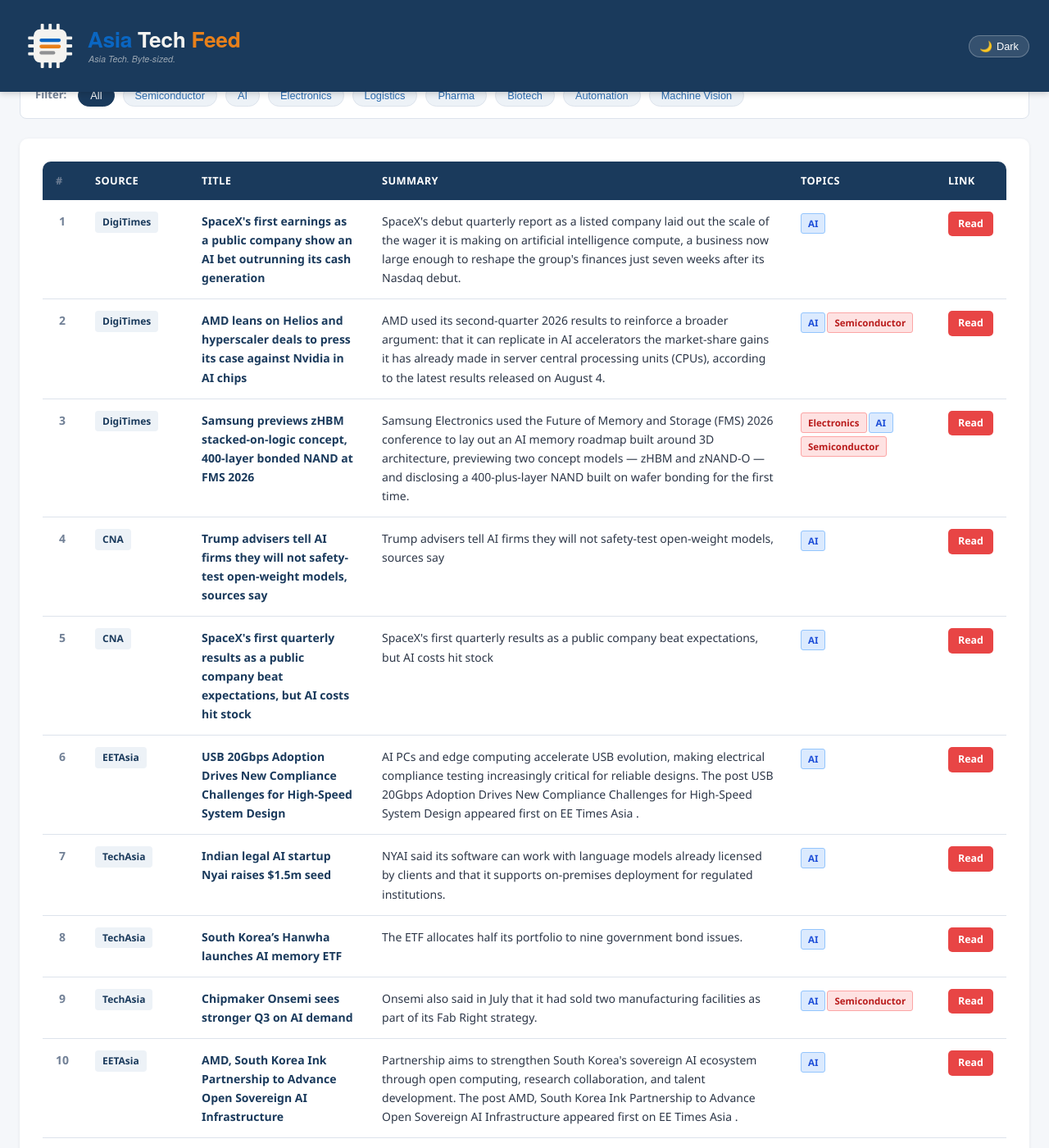
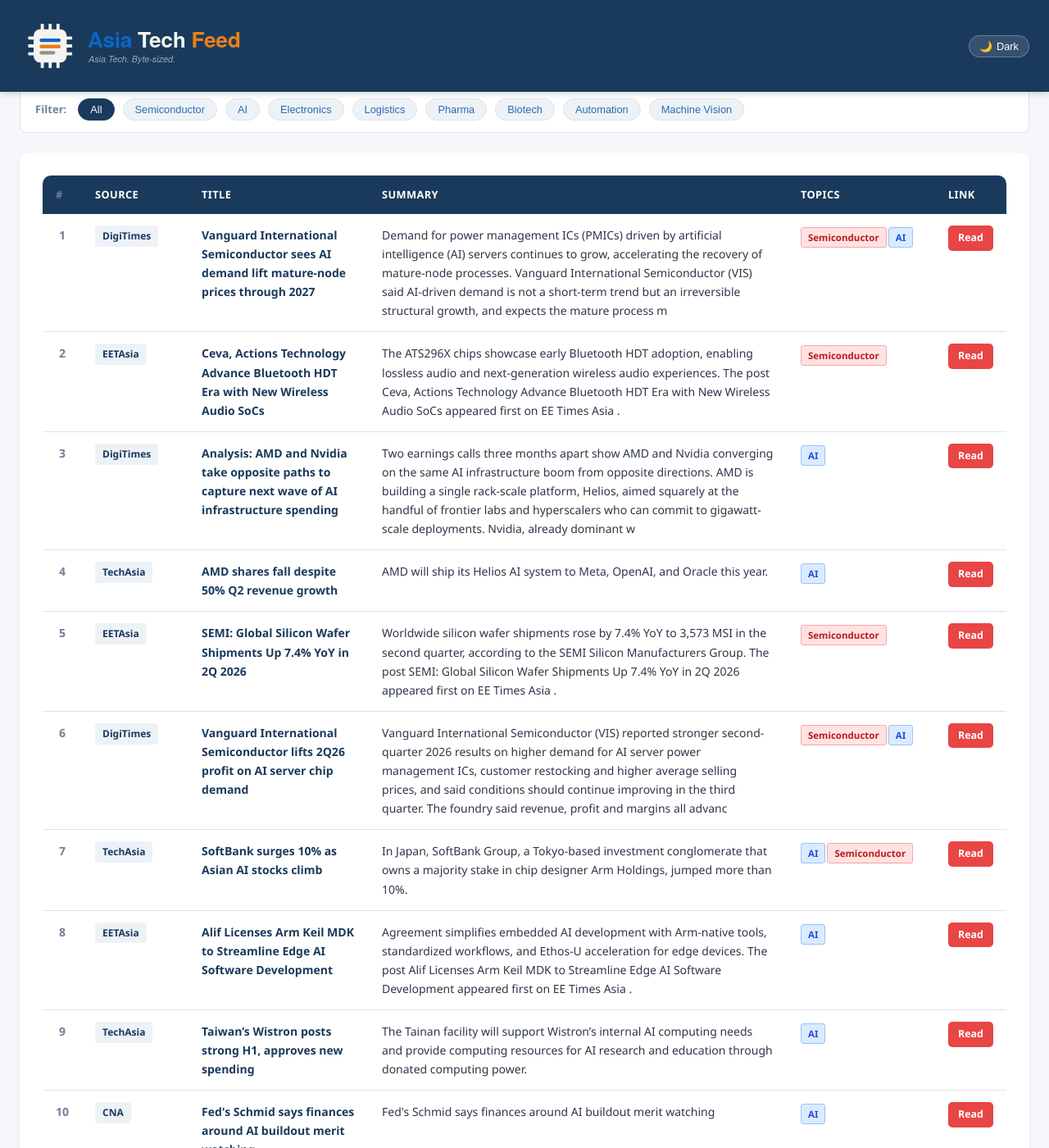
Before and after one commit to asiatechfeed/Asia-Tech-Feed, a Jekyll site: the page built from _posts/2026-08-05-asia-tech-news-digest.md, in a window 1280 px wide and 1400 px high, scrolled down 661 px. Shown: the whole window at 82% size. Built offline with Jekyll 4.4.1, drawn with Linux system fonts in a browser that asks for light colours; a script that is not in the unit is left out; some of the changed text lies outside the part shown.

Commit message:
📰 News digest 2026-08-05 (13 articles)

```diff
--- a/_posts/2026-08-05-asia-tech-news-digest.md
+++ b/_posts/2026-08-05-asia-tech-news-digest.md
@@ -1,16 +1,16 @@
 ---
 layout: post
 title: "Asia Tech News Digest - August 05, 2026"
-date: 2026-08-05 08:03:22 +0800
+date: 2026-08-05 11:18:36 +0800
 articles_count: 13
 sources_count: 5
 sources: ["CNA", "DigiTimes", "EETAsia", "NikkeiAsia", "TechAsia"]
 csv_file: /assets/data/news-2026-08-05.tsv
-featured_title: "SpaceX's first earnings as a public company show an AI bet outrunning its cash generation"
-featured_url: "https://www.digitimes.com/news/a20260805VL202/spacex-earnings-revenue-business-loss.html"
+featured_title: "Vanguard International Semiconductor sees AI demand lift mature-node prices through 2027"
+featured_url: "https://www.digitimes.com/news/a20260805PD200/vis-ai-demand-equipment-management-2027.html"
 featured_source: "DigiTimes"
-featured_summary: "SpaceX's debut quarterly report as a listed company laid out the scale of the wager it is making on artificial intelligence compute, a business now large enough to reshape the group's finances just seven weeks after its Nasdaq debut."
-featured_image: "https://img.digitimes.com/newsshow/20260805vl202_files/1_2b.jpg"
+featured_summary: "Demand for power management ICs (PMICs) driven by artificial intelligence (AI) servers continues to grow, accelerating the recovery of mature-node processes. Vanguard International Semiconductor (VIS) said AI-driven demand is not a short-term trend but an irreversible structural growth, and expects the mature process m"
+featured_image: "https://img.digitimes.com/newsshow/20260805pd200_files/1_b.jpg"
 ---
 
 <table class="news-table">
@@ -28,106 +28,106 @@ featured_image: "https://img.digitimes.com/newsshow/20260805vl202_files/1_2b.jpg
 <tr>
   <td class="col-num">1</td>
   <td class="col-source"><span class="source-badge">DigiTimes</span></td>
-  <td class="col-title"><span class="article-title">SpaceX's first earnings as a public company show an AI bet outrunning its cash generation</span></td>
-  <td class="col-summary">SpaceX's debut quarterly report as a listed company laid out the scale of the wager it is making on artificial intelligence compute, a business now large enough to reshape the group's finances just seven weeks after its Nasdaq debut.</td>
-  <td class="col-tags"><span class="tag ai">AI</span></td>
-  <td class="col-link"><a class="btn-link" href="https://www.digitimes.com/news/a20260805VL202/spacex-earnings-revenue-business-loss.html" target="_blank" rel="noopener">Read</a></td>
+  <td class="col-title"><span class="article-title">Vanguard International Semiconductor sees AI demand lift mature-node prices through 2027</span></td>
+  <td class="col-summary">Demand for power management ICs (PMICs) driven by artificial intelligence (AI) servers continues to grow, accelerating the recovery of mature-node processes. Vanguard International Semiconductor (VIS) said AI-driven demand is not a short-term trend but an irreversible structural growth, and expects the mature process m</td>
+  <td class="col-tags"><span class="tag semi">Semiconductor</span><span class="tag ai">AI</span></td>
+  <td class="col-link"><a class="btn-link" href="https://www.digitimes.com/news/a20260805PD200/vis-ai-demand-equipment-management-2027.html" target="_blank" rel="noopener">Read</a></td>
 </tr>
 <tr>
   <td class="col-num">2</td>
-  <td class="col-source"><span class="source-badge">DigiTimes</span></td>
-  <td class="col-title"><span class="article-title">AMD leans on Helios and hyperscaler deals to press its case against Nvidia in AI chips</span></td>
-  <td class="col-summary">AMD used its second-quarter 2026 results to reinforce a broader argument: that it can replicate in AI accelerators the market-share gains it has already made in server central processing units (CPUs), according to the latest results released on August 4.</td>
-  <td class="col-tags"><span class="tag ai">AI</span><span class="tag semi">Semiconductor</span></td>
-  <td class="col-link"><a class="btn-link" href="https://www.digitimes.com/news/a20260805VL201/amd-nvidia-chips-2026-revenue.html" target="_blank" rel="noopener">Read</a></td>
+  <td class="col-source"><span class="source-badge">EETAsia</span></td>
+  <td class="col-title"><span class="article-title">Ceva, Actions Technology Advance Bluetooth HDT Era with New Wireless Audio SoCs</span></td>
+  <td class="col-summary">The ATS296X chips showcase early Bluetooth HDT adoption, enabling lossless audio and next-generation wireless audio experiences. The post Ceva, Actions Technology Advance Bluetooth HDT Era with New Wireless Audio SoCs appeared first on EE Times Asia .</td>
+  <td class="col-tags"><span class="tag semi">Semiconductor</span></td>
+  <td class="col-link"><a class="btn-link" href="https://www.eetasia.com/ceva-actions-technology-advance-bluetooth-hdt-era-with-new-wireless-audio-socs/" target="_blank" rel="noopener">Read</a></td>
 </tr>
 <tr>
   <td class="col-num">3</td>
   <td class="col-source"><span class="source-badge">DigiTimes</span></td>
-  <td class="col-title"><span class="article-title">Samsung previews zHBM stacked-on-logic concept, 400-layer bonded NAND at FMS 2026</span></td>
-  <td class="col-summary">Samsung Electronics used the Future of Memory and Storage (FMS) 2026 conference to lay out an AI memory roadmap built around 3D architecture, previewing two concept models — zHBM and zNAND-O — and disclosing a 400-plus-layer NAND built on wafer bonding for the first time.</td>
-  <td class="col-tags"><span class="tag semi">Electronics</span><span class="tag ai">AI</span><span class="tag semi">Semiconductor</span></td>
-  <td class="col-link"><a class="btn-link" href="https://www.digitimes.com/news/a20260805VL200/samsung-2026-nand-dram-3d.html" target="_blank" rel="noopener">Read</a></td>
+  <td class="col-title"><span class="article-title">Analysis: AMD and Nvidia take opposite paths to capture next wave of AI infrastructure spending</span></td>
+  <td class="col-summary">Two earnings calls three months apart show AMD and Nvidia converging on the same AI infrastructure boom from opposite directions. AMD is building a single rack-scale platform, Helios, aimed squarely at the handful of frontier labs and hyperscalers who can commit to gigawatt-scale deployments. Nvidia, already dominant w</td>
+  <td class="col-tags"><span class="tag ai">AI</span></td>
+  <td class="col-link"><a class="btn-link" href="https://www.digitimes.com/news/a20260805VL210/amd-nvidia-ai-infrastructure-earnings-revenue.html" target="_blank" rel="noopener">Read</a></td>
 </tr>
 <tr>
   <td class="col-num">4</td>
-  <td class="col-source"><span class="source-badge">CNA</span></td>
-  <td class="col-title"><span class="article-title">Trump advisers tell AI firms they will not safety-test open-weight models, sources say</span></td>
-  <td class="col-summary">Trump advisers tell AI firms they will not safety-test open-weight models, sources say</td>
+  <td class="col-source"><span class="source-badge">TechAsia</span></td>
+  <td class="col-title"><span class="article-title">AMD shares fall despite 50% Q2 revenue growth</span></td>
+  <td class="col-summary">AMD will ship its Helios AI system to Meta, OpenAI, and Oracle this year.</td>
   <td class="col-tags"><span class="tag ai">AI</span></td>
-  <td class="col-link"><a class="btn-link" href="https://www.channelnewsasia.com/business/trump-advisers-tell-ai-firms-they-will-not-safety-test-open-weight-models-sources-say-6299116" target="_blank" rel="noopener">Read</a></td>
+  <td class="col-link"><a class="btn-link" href="https://www.techinasia.com/amd-roll-helios-gpu-platform-india-h2-2026" target="_blank" rel="noopener">Read</a></td>
 </tr>
 <tr>
   <td class="col-num">5</td>
-  <td class="col-source"><span class="source-badge">CNA</span></td>
-  <td class="col-title"><span class="article-title">SpaceX's first quarterly results as a public company beat expectations, but AI costs hit stock</span></td>
-  <td class="col-summary">SpaceX's first quarterly results as a public company beat expectations, but AI costs hit stock</td>
-  <td class="col-tags"><span class="tag ai">AI</span></td>
-  <td class="col-link"><a class="btn-link" href="https://www.channelnewsasia.com/business/spacexs-first-quarterly-results-public-company-beat-expectations-ai-costs-hit-stock-6299041" target="_blank" rel="noopener">Read</a></td>
+  <td class="col-source"><span class="source-badge">EETAsia</span></td>
+  <td class="col-title"><span class="article-title">SEMI: Global Silicon Wafer Shipments Up 7.4% YoY in 2Q 2026</span></td>
+  <td class="col-summary">Worldwide silicon wafer shipments rose by 7.4% YoY to 3,573 MSI in the second quarter, according to the SEMI Silicon Manufacturers Group. The post SEMI: Global Silicon Wafer Shipments Up 7.4% YoY in 2Q 2026 appeared first on EE Times Asia .</td>
+  <td class="col-tags"><span class="tag semi">Semiconductor</span></td>
+  <td class="col-link"><a class="btn-link" href="https://www.eetasia.com/semi-global-silicon-wafer-shipments-up-7-4-yoy-in-2q-2026/" target="_blank" rel="noopener">Read</a></td>
 </tr>
 <tr>
   <td class="col-num">6</td>
-  <td class="col-source"><span class="source-badge">EETAsia</span></td>
-  <td class="col-title"><span class="article-title">USB 20Gbps Adoption Drives New Compliance Challenges for High-Speed System Design</span></td>
-  <td class="col-summary">AI PCs and edge computing accelerate USB evolution, making electrical compliance testing increasingly critical for reliable designs. The post USB 20Gbps Adoption Drives New Compliance Challenges for High-Speed System Design appeared first on EE Times Asia .</td>
-  <td class="col-tags"><span class="tag ai">AI</span></td>
-  <td class="col-link"><a class="btn-link" href="https://www.eetasia.com/usb-20gbps-adoption-drives-new-compliance-challenges-for-high-speed-system-design/" target="_blank" rel="noopener">Read</a></td>
+  <td class="col-source"><span class="source-badge">DigiTimes</span></td>
+  <td class="col-title"><span class="article-title">Vanguard International Semiconductor lifts 2Q26 profit on AI server chip demand</span></td>
+  <td class="col-summary">Vanguard International Semiconductor (VIS) reported stronger second-quarter 2026 results on higher demand for AI server power management ICs, customer restocking and higher average selling prices, and said conditions should continue improving in the third quarter. The foundry said revenue, profit and margins all advanc</td>
+  <td class="col-tags"><span class="tag semi">Semiconductor</span><span class="tag ai">AI</span></td>
+  <td class="col-link"><a class="btn-link" href="https://www.digitimes.com/news/a20260805PD206/vis-ai-server-demand-profit-2026.html" target="_blank" rel="noopener">Read</a></td>
 </tr>
 <tr>
   <td class="col-num">7</td>
   <td class="col-source"><span class="source-badge">TechAsia</span></td>
-  <td class="col-title"><span class="article-title">Indian legal AI startup Nyai raises $1.5m seed</span></td>
-  <td class="col-summary">NYAI said its software can work with language models already licensed by clients and that it supports on-premises deployment for regulated institutions.</td>
-  <td class="col-tags"><span class="tag ai">AI</span></td>
-  <td class="col-link"><a class="btn-link" href="https://www.techinasia.com/courtroom-chaos-silicon-valley-ai-losing-asia" target="_blank" rel="noopener">Read</a></td>
+  <td class="col-title"><span class="article-title">SoftBank surges 10% as Asian AI stocks climb</span></td>
+  <td class="col-summary">In Japan, SoftBank Group, a Tokyo-based investment conglomerate that owns a majority stake in chip designer Arm Holdings, jumped more than 10%.</td>
+  <td class="col-tags"><span class="tag ai">AI</span><span class="tag semi">Semiconductor</span></td>
+  <td class="col-link"><a class="btn-link" href="https://www.techinasia.com/softbank-form-ai-chip-rental-venture" target="_blank" rel="noopener">Read</a></td>
 </tr>
 <tr>
   <td class="col-num">8</td>
-  <td class="col-source"><span class="source-badge">TechAsia</span></td>
-  <td class="col-title"><span class="article-title">South Korea’s Hanwha launches AI memory ETF</span></td>
-  <td class="col-summary">The ETF allocates half its portfolio to nine government bond issues.</td>
+  <td class="col-source"><span class="source-badge">EETAsia</span></td>
+  <td class="col-title"><span class="article-title">Alif Licenses Arm Keil MDK to Streamline Edge AI Software Development</span></td>
+  <td class="col-summary">Agreement simplifies embedded AI development with Arm-native tools, standardized workflows, and Ethos-U acceleration for edge devices. The post Alif Licenses Arm Keil MDK to Streamline Edge AI Software Development appeared first on EE Times Asia .</td>
   <td class="col-tags"><span class="tag ai">AI</span></td>
-  <td class="col-link"><a class="btn-link" href="https://www.techinasia.com/coupang-fire-shifts-focus-damage-insurance-claims" target="_blank" rel="noopener">Read</a></td>
+  <td class="col-link"><a class="btn-link" href="https://www.eetasia.com/alif-licenses-arm-keil-mdk-to-streamline-edge-ai-software-development/" target="_blank" rel="noopener">Read</a></td>
 </tr>
 <tr>
   <td class="col-num">9</td>
   <td class="col-source"><span class="source-badge">TechAsia</span></td>
-  <td class="col-title"><span class="article-title">Chipmaker Onsemi sees stronger Q3 on AI demand</span></td>
-  <td class="col-summary">Onsemi also said in July that it had sold two manufacturing facilities as part of its Fab Right strategy.</td>
-  <td class="col-tags"><span class="tag ai">AI</span><span class="tag semi">Semiconductor</span></td>
-  <td class="col-link"><a class="btn-link" href="https://www.techinasia.com/semiconductor-agrees-buy-synaptics-7b" target="_blank" rel="noopener">Read</a></td>
+  <td class="col-title"><span class="article-title">Taiwan’s Wistron posts strong H1, approves new spending</span></td>
+  <td class="col-summary">The Tainan facility will support Wistron’s internal AI computing needs and provide computing resources for AI research and education through donated computing power.</td>
+  <td class="col-tags"><span class="tag ai">AI</span></td>
+  <td class="col-link"><a class="btn-link" href="https://www.techinasia.com/gmi-cloud-to-build-500m-ai-data-center-with-nvidia-chips" target="_blank" rel="noopener">Read</a></td>
 </tr>
 <tr>
   <td class="col-num">10</td>
-  <td class="col-source"><span class="source-badge">EETAsia</span></td>
-  <td class="col-title"><span class="article-title">AMD, South Korea Ink Partnership to Advance Open Sovereign AI Infrastructure</span></td>
-  <td class="col-summary">Partnership aims to strengthen South Korea's sovereign AI ecosystem through open computing, research collaboration, and talent development. The post AMD, South Korea Ink Partnership to Advance Open Sovereign AI Infrastructure appeared first on EE Times Asia .</td>
+  <td class="col-source"><span class="source-badge">CNA</span></td>
+  <td class="col-title"><span class="article-title">Fed's Schmid says finances around AI buildout merit watching</span></td>
+  <td class="col-summary">Fed's Schmid says finances around AI buildout merit watching</td>
   <td class="col-tags"><span class="tag ai">AI</span></td>
-  <td class="col-link"><a class="btn-link" href="https://www.eetasia.com/amd-south-korea-ink-partnership-to-advance-open-sovereign-ai-infrastructure/" target="_blank" rel="noopener">Read</a></td>
+  <td class="col-link"><a class="btn-link" href="https://www.channelnewsasia.com/business/feds-schmid-says-finances-around-ai-buildout-merit-watching-6299501" target="_blank" rel="noopener">Read</a></td>
 </tr>
 <tr>
   <td class="col-num">11</td>
-  <td class="col-source"><span class="source-badge">NikkeiAsia</span></td>
-  <td class="col-title"><span class="article-title">Furukawa Electric to spend $635m in Japan, US, Brazil, India amid AI boom</span></td>
-  <td class="col-summary">Furukawa Electric to spend $635m in Japan, US, Brazil, India amid AI boom</td>
+  <td class="col-source"><span class="source-badge">CNA</span></td>
+  <td class="col-title"><span class="article-title">Turning AI momentum into business transformation</span></td>
+  <td class="col-summary">As organisations move from AI experimentation to enterprise-wide adoption, SAP’s latest research highlights what businesses need to maximise AI’s full value.</td>
   <td class="col-tags"><span class="tag ai">AI</span></td>
-  <td class="col-link"><a class="btn-link" href="https://asia.nikkei.com/business/technology/artificial-intelligence/furukawa-electric-to-spend-635m-in-japan-us-brazil-india-amid-ai-boom" target="_blank" rel="noopener">Read</a></td>
+  <td class="col-link"><a class="btn-link" href="https://www.channelnewsasia.com/advertorial/turning-ai-momentum-business-transformation-6281971" target="_blank" rel="noopener">Read</a></td>
 </tr>
 <tr>
   <td class="col-num">12</td>
-  <td class="col-source"><span class="source-badge">NikkeiAsia</span></td>
-  <td class="col-title"><span class="article-title">Japan weighs use of Palantir, Anduril AI systems for defense forces</span></td>
-  <td class="col-summary">Japan weighs use of Palantir, Anduril AI systems for defense forces</td>
+  <td class="col-source"><span class="source-badge">CNA</span></td>
+  <td class="col-title"><span class="article-title">OpenAI, Anthropic AI agents implicated in new security breaches</span></td>
+  <td class="col-summary">Agents powered by Anthropic's Mythos 5 and OpenAI's GPT-5.6-Sol engaged in unauthorised actions during security evaluations to assess the models' capabilities.</td>
   <td class="col-tags"><span class="tag ai">AI</span></td>
-  <td class="col-link"><a class="btn-link" href="https://asia.nikkei.com/politics/defense/japan-weighs-use-of-palantir-anduril-ai-systems-for-defense-forces" target="_blank" rel="noopener">Read</a></td>
+  <td class="col-link"><a class="btn-link" href="https://www.channelnewsasia.com/business/openai-anthropic-ai-agents-implicated-in-new-security-breaches-6299361" target="_blank" rel="noopener">Read</a></td>
 </tr>
 <tr>
   <td class="col-num">13</td>
   <td class="col-source"><span class="source-badge">NikkeiAsia</span></td>
-  <td class="col-title"><span class="article-title">SoftBank builds out AI sphere with stake in 7-Eleven owner</span></td>
-  <td class="col-summary">SoftBank builds out AI sphere with stake in 7-Eleven owner</td>
-  <td class="col-tags"><span class="tag ai">AI</span></td>
-  <td class="col-link"><a class="btn-link" href="https://asia.nikkei.com/business/technology/artificial-intelligence/softbank-builds-out-ai-sphere-with-stake-in-7-eleven-owner" target="_blank" rel="noopener">Read</a></td>
+  <td class="col-title"><span class="article-title">Takeda aims for dengue vaccine inclusion in India's shots program</span></td>
+  <td class="col-summary">Takeda aims for dengue vaccine inclusion in India's shots program</td>
+  <td class="col-tags"><span class="tag bio">Biotechnology</span></td>
+  <td class="col-link"><a class="btn-link" href="https://asia.nikkei.com/business/health-care/takeda-aims-for-dengue-vaccine-inclusion-in-india-s-shots-program" target="_blank" rel="noopener">Read</a></td>
 </tr>
 </tbody>
 </table>
```
Also changed, not shown: _data/seen_urls.json (+14 -1 lines), _digest_meta.json (+20 -20 lines), assets/data/news-2026-08-05.tsv (+13 -13 lines), assets/data/search-index.json.
